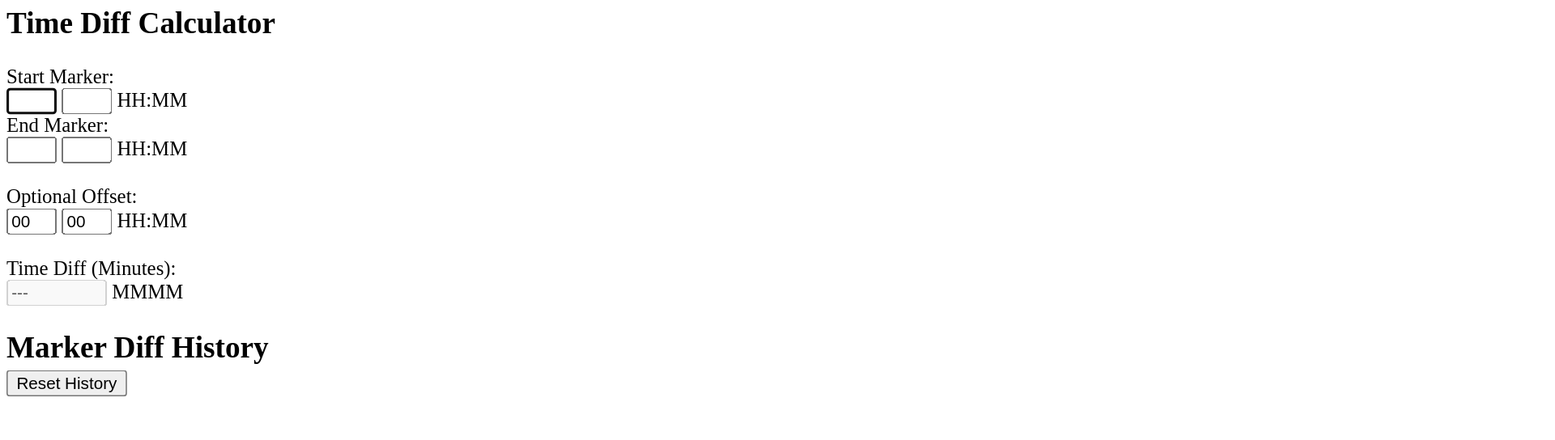
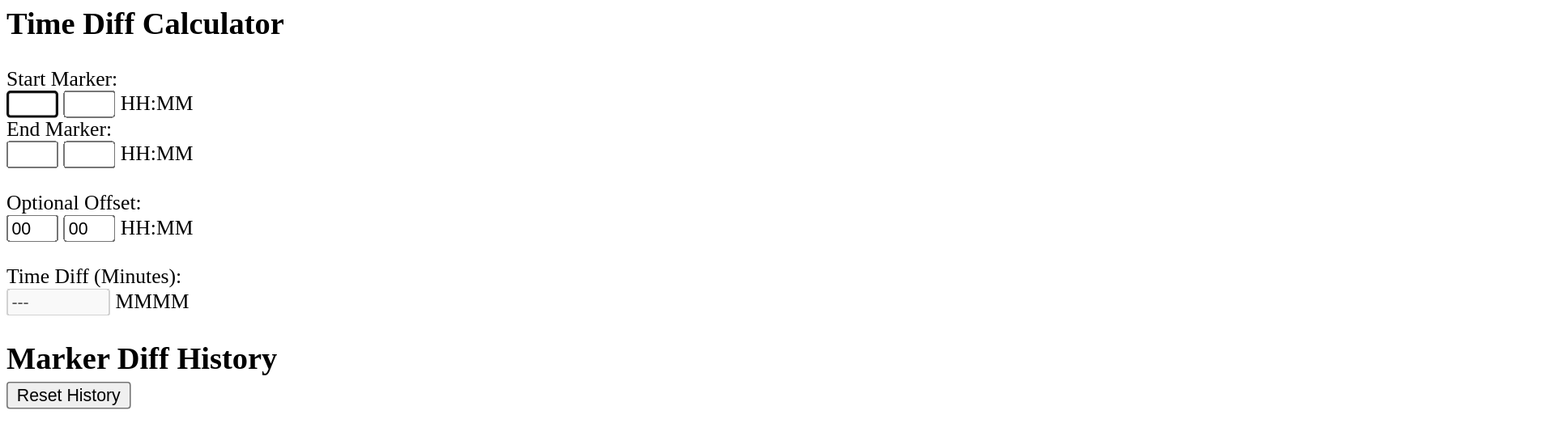
Before and after one commit to kartoffelquadrat/TimeDiffCalc, a plain HTML site: page docs/index.html in a window 1280 px wide. Shown: the top 544 px of the page at 81% size, 1920 px wide, since content can reach past the window. Drawn offline with Linux system fonts and the light colour scheme.

Commit message:
scaled up to 1.6 zoom

```diff
--- a/docs/layout.css
+++ b/docs/layout.css
@@ -1,5 +1,5 @@
 body {
-    transform: scale(1.55);
+    transform: scale(1.6);
     transform-origin: 0 0;
 // add prefixed versions too.
 }
```
